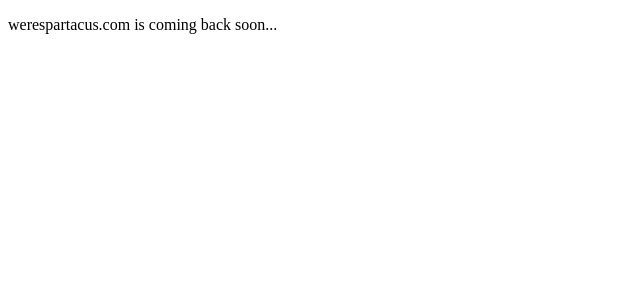
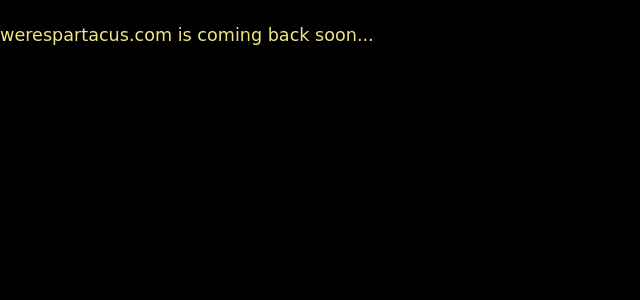
Before and after one commit to quimarche/werespartacus.com, a Jekyll site: the page built from index.html, in a window 1280 px wide. Shown: the top 300 px of the page, without its empty margins (0-640 px from the left). Built offline with Jekyll 4.4.1, drawn with Linux system fonts in a browser that asks for light colours.

Commit message:
Use WordPress theme.

```diff
--- a/css/index.css
+++ b/css/index.css
@@ -1,2 +1,111 @@
+/*
+Author: Dave
+Description: You smell like a rhinoceros
+Theme Name: We're Spartacus
+Version: 1
+*/
+
+* {
+ color: #EEE685;
+ margin: 0;
+ padding: 0;
+}
+
+a {
+ text-decoration: none;
+}
+
 body {
+ background-color: #000;
+ font-family: comic sans, comic sans ms, cursive;
+ font-size: 110%;
+ margin: 25px 0;
 }
+
+div {
+}
+
+html {
+}
+
+img {
+ border: none;
+}
+
+li {
+ list-style: none;
+}
+
+p {
+}
+
+ul {
+}
+
+div.body {
+ border: 2px solid black;
+ margin: 0 auto;
+ padding: 0 25px;
+ width: 894px;
+}
+
+div.head {
+}
+
+div.head p {
+ text-align: center;
+}
+
+div.main {
+}
+
+div.menu {
+ float: left;
+ width: 200px;
+}
+
+div.menu p {
+ border-bottom: 2px solid;
+ width: 90%;
+}
+
+div.menu a:hover {
+ border-bottom: 2px solid;
+}
+
+div.menu ul li {
+ text-indent: 25px;
+}
+
+div.menu ul li ul li {
+ text-indent: 50px;
+}
+
+div.post {
+ float: right;
+ width: 625px;
+}
+
+div.post p {
+ border-bottom: 2px solid;
+}
+
+div.page {
+}
+
+div.page p {
+ border-bottom: none;
+ width: 100%;
+}
+
+div.page p a img {
+ vertical-align: middle;
+}
+
+div.foot {
+ clear: both;
+}
+
+div.foot p {
+ text-align: right;
+}
```
